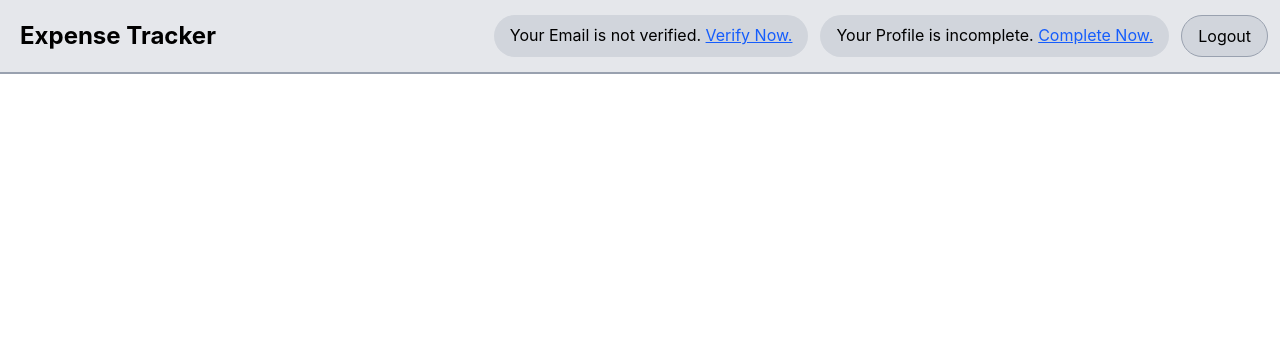
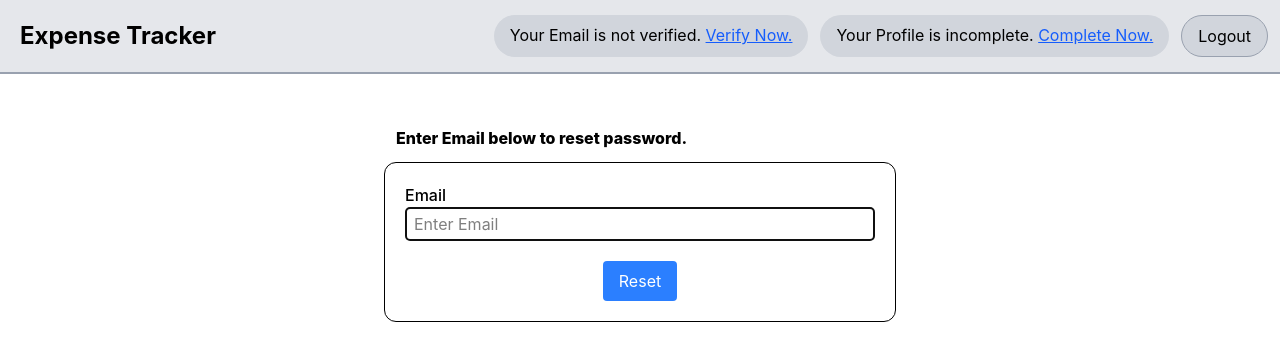
Before and after one commit to gaganbedi771/Expense-Tracker-Frontend, a React (Vite) app: page /reset in a window 1280 px wide. Shown: the top 360 px of the page. Built offline with nearby package versions, Linux system fonts and the light colour scheme; no server answers.

Commit message:
password reset

```diff
--- a/src/App.jsx
+++ b/src/App.jsx
@@ -4,6 +4,7 @@ import Home from "./components/Home";
 import Header from "./components/Header";
 import Profile from "./components/Profile";
 import { Route, Routes } from "react-router-dom";
+import PasswordReset from "./components/PasswordReset";
 
 const App = () => {
   return (
@@ -13,6 +14,7 @@ const App = () => {
         <Route path="/" element={<Login />} />
         <Route path="/home" element={<Home />} />
         <Route path="/profile" element={<Profile />} />
+        <Route path="/reset" element={<PasswordReset />} />
       </Routes>
     </>
   );
--- a/src/components/Login.jsx
+++ b/src/components/Login.jsx
@@ -98,7 +98,7 @@ const Login = () => {
           placeholder="Enter email"
           value={email}
           onChange={(e) => setEmail(e.target.value)}
-          className="border-b-black border rounded-xl mb-5 p-2 font-medium"
+          className="border-b-black border rounded-xl mt-0 p-2 font-medium"
         ></input>
 
         <input
@@ -108,10 +108,10 @@ const Login = () => {
           placeholder="Enter password"
           value={password}
           onChange={(e) => setPassword(e.target.value)}
-          className="border-b-black border rounded-xl mb-5 p-2 font-medium"
+          className="border-b-black border rounded-xl mt-5 p-2 font-medium"
         ></input>
 
-        {isSignUpPage && (
+        {isSignUpPage ? (
           <>
             {" "}
             <input
@@ -121,14 +121,21 @@ const Login = () => {
               placeholder="Confirm password"
               value={confirmPassword}
               onChange={(e) => setConfirmPassword(e.target.value)}
-              className="border-b-black border rounded-xl mb-5 p-2 font-medium"
+              className="border-b-black border rounded-xl mt-5 p-2 font-medium"
             ></input>{" "}
           </>
+        ) : (
+          <p
+            className="self-center mt-2 hover:cursor-pointer hover:scale-105 hover:text-blue-600 active:scale-95"
+            onClick={() => navigate("/reset")}
+          >
+            Forgot Password? Click here to reset.
+          </p>
         )}
 
         <button
           type="submit"
-          className=" self-center px-3 py-2 border font-bold rounded-xl cursor-pointer active:scale-95  hover:text-white hover:bg-black transition-colors"
+          className=" mt-5 self-center px-3 py-2 border font-bold rounded-xl cursor-pointer active:scale-95  hover:text-white hover:bg-black transition-colors"
         >
           {isSignUpPage ? "Sign Up" : "Login"}
         </button>
--- /dev/null
+++ b/src/components/PasswordReset.jsx
@@ -0,0 +1,80 @@
+import React, { useRef, useState, useEffect } from "react";
+import {useNavigate} from "react-router-dom";
+const PasswordReset = () => {
+  const [resetLinkSend, setResetLinkSend] = useState(false);
+  const emailref = useRef(null);
+  const navigate = useNavigate();
+  useEffect(() => {
+    emailref.current.focus();
+  }, []);
+
+  const sendLinkHandler = async (e) => {
+    e.preventDefault();
+
+    try {
+      const response = await fetch(
+        `https://identitytoolkit.googleapis.com/v1/accounts:sendOobCode?key=${import.meta.env.VITE_FIREBASE_API_KEY}`,
+        {
+          method: "POST",
+          headers: {
+            "Content-Type": "application/json",
+          },
+          body: JSON.stringify({
+            requestType: "PASSWORD_RESET",
+            email: emailref.current.value,
+          }),
+        },
+      );
+      const data = await response.json();
+      if (data.error) {
+        throw new Error(data.error.message);
+      } else {
+        console.log(data);
+        emailref.current.value = "";
+        setResetLinkSend(true);
+        setTimeout(() => {
+            navigate("/");
+        }, 5000);
+      }
+    } catch (error) {
+      alert("Error sending password reset email: " + error.message);
+    }
+  };
+  return (
+    <div>
+      <div className="px-96 py-10">
+        <h3 className="font-extrabold p-3">
+          Enter Email below to reset password.
+        </h3>
+
+        <form className="flex flex-col justify-center  border border-black rounded-xl p-5">
+          <label htmlFor="email" className="font-medium">
+            Email
+          </label>
+          <input
+            ref={emailref}
+            type="email"
+            id="email"
+            name="email"
+            placeholder="Enter Email"
+            required
+            className="mb-5 border rounded px-2 py-1"
+          />
+
+          {!resetLinkSend ? (
+            <button
+              className="self-center bg-blue-500 text-white px-4 py-2 rounded hover:bg-blue-600"
+              onClick={sendLinkHandler}
+            >
+              Reset
+            </button>
+          ) : (
+            <p>Reset link has been sent to your email.Redirecting to login page in 5 seconds....</p>
+          )}
+        </form>
+      </div>
+    </div>
+  );
+};
+
+export default PasswordReset;
```
